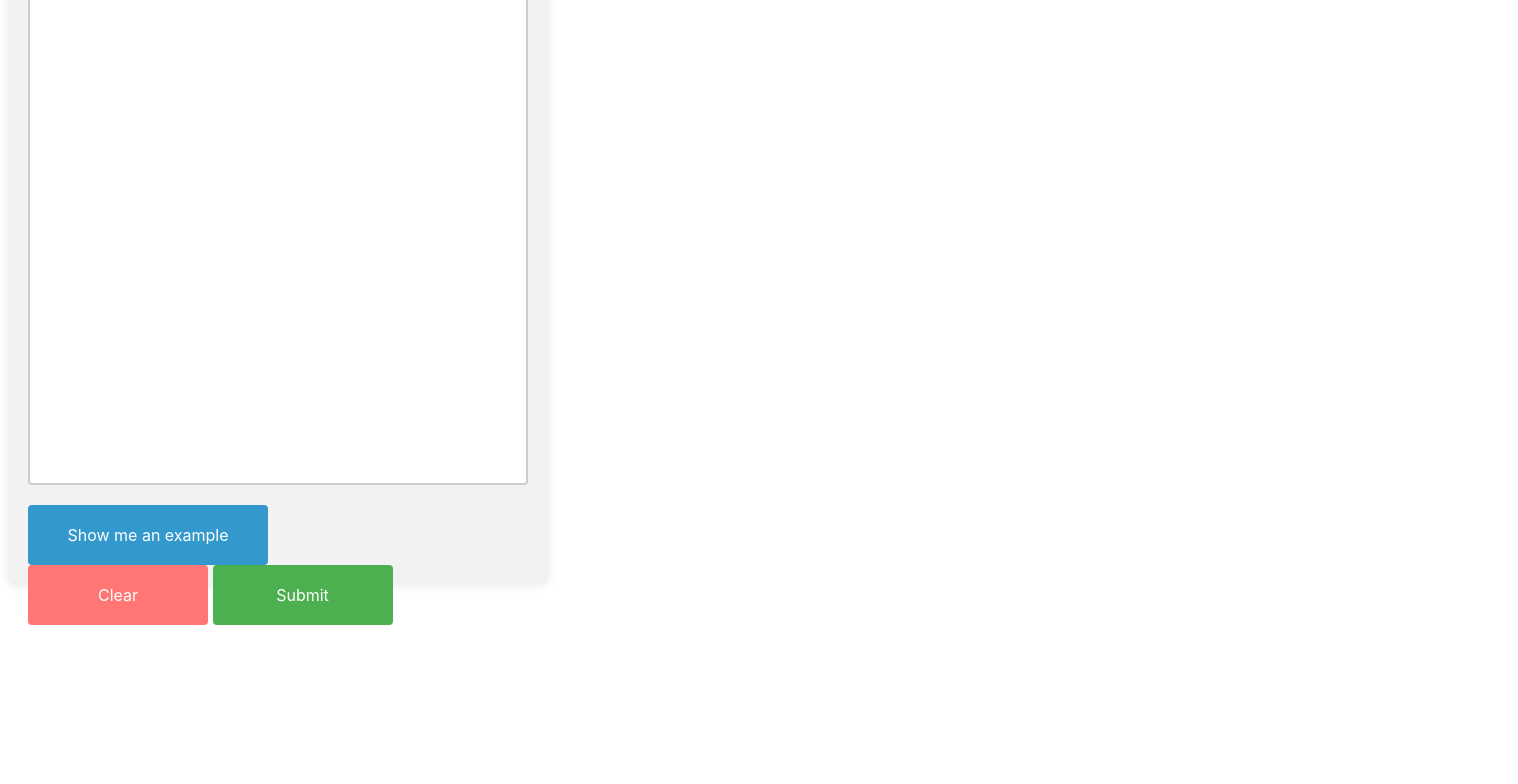
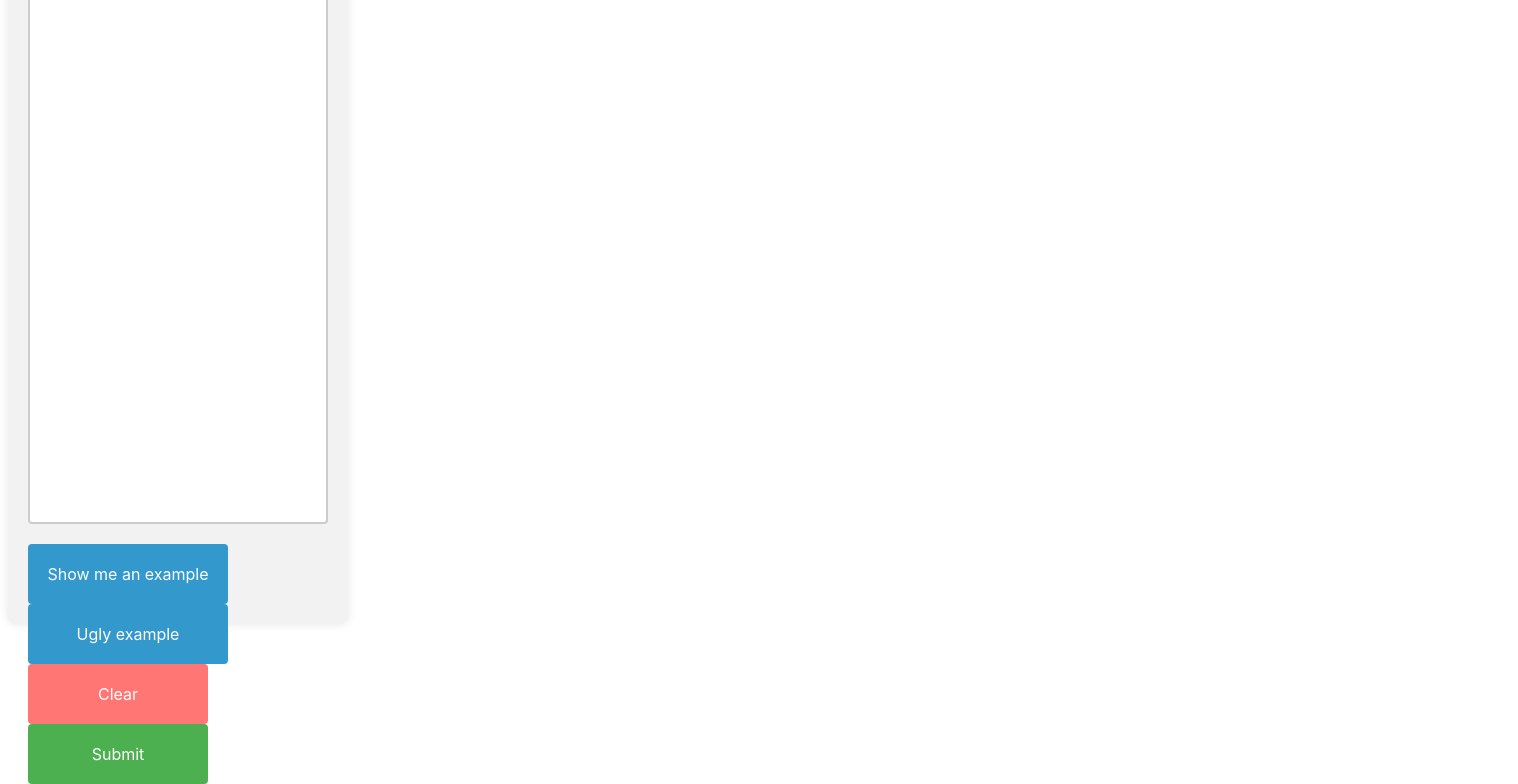
Before and after one commit to wahlp/tf2cssplg, a Svelte app: page / in a window 1280 px wide. Shown: the part 225-1009 px from the top of the page, 1518 px wide, since content can reach past the window. Before the commit the page ends 850 px from the top, so only its background shows below. Built offline with nearby package versions, Linux system fonts and the light colour scheme.

Commit message:
add ugly example

```diff
--- a/src/Formatter.svelte
+++ b/src/Formatter.svelte
@@ -26,6 +26,17 @@
       });
   }
 
+  function loadUglyExample(event) {
+    event.preventDefault();
+
+    fetch('./sample-ugly.txt')
+      .then(response => response.text())
+      .then(data => {
+        inputText = data;
+      });
+  }
+
+
   function clearTextarea(event) {
     event.preventDefault();
 
@@ -41,6 +52,7 @@
       <textarea class="input" spellcheck="false" bind:value={inputText} on:input={handleInput} />
       <div class="button-container">
         <button class="button button-example" on:click={loadExample}>Show me an example</button>
+        <button class="button button-example" on:click={loadUglyExample}>Ugly example</button>
         <button class="button button-clear" on:click={clearTextarea}>Clear</button>
         <button class="button button-submit" type="submit">Submit</button>
       </div>
@@ -141,9 +153,11 @@
   }
 
   .button-example {
-    width: 240px;
-    margin-right: 260px;
+    width: 200px;
     background-color: #3399cc;
+  }
+  .button-example:nth-child(2) {
+    margin-right: 100px;
   }
 
   .button-example:hover {
```
Also changed, not shown: public/sample-ugly.txt (added).
